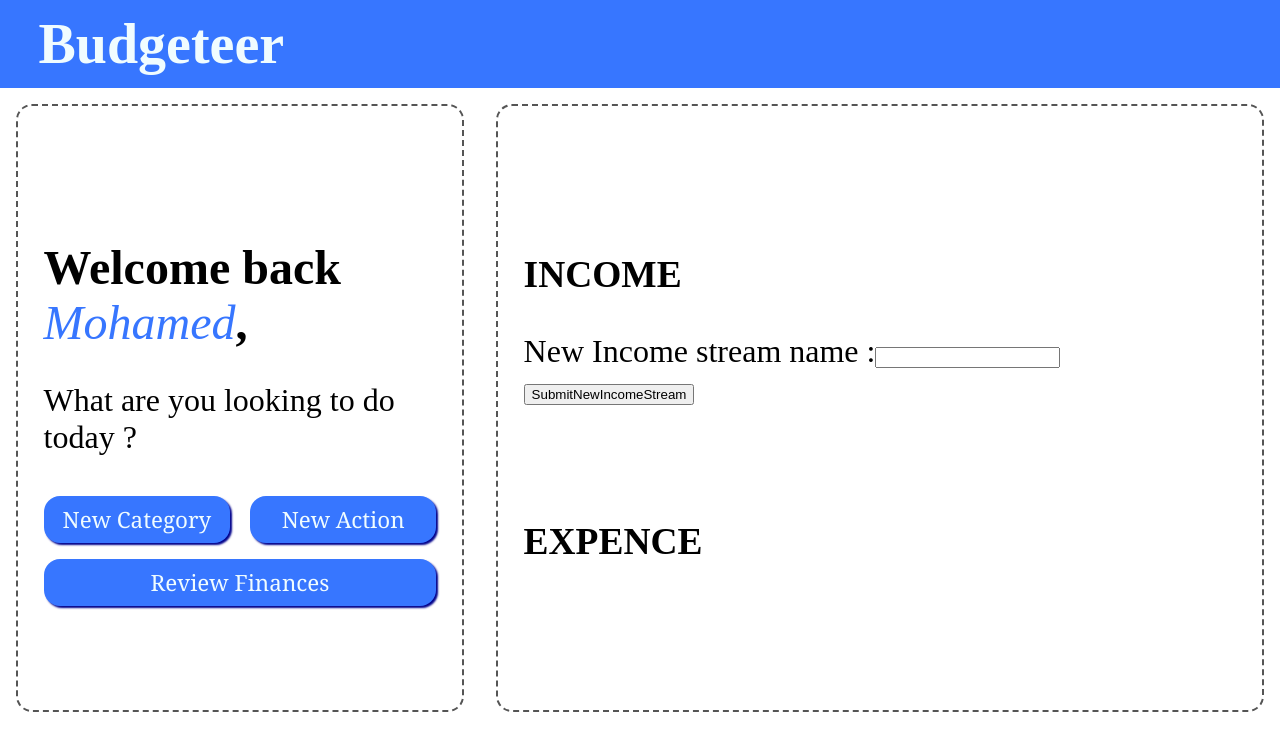
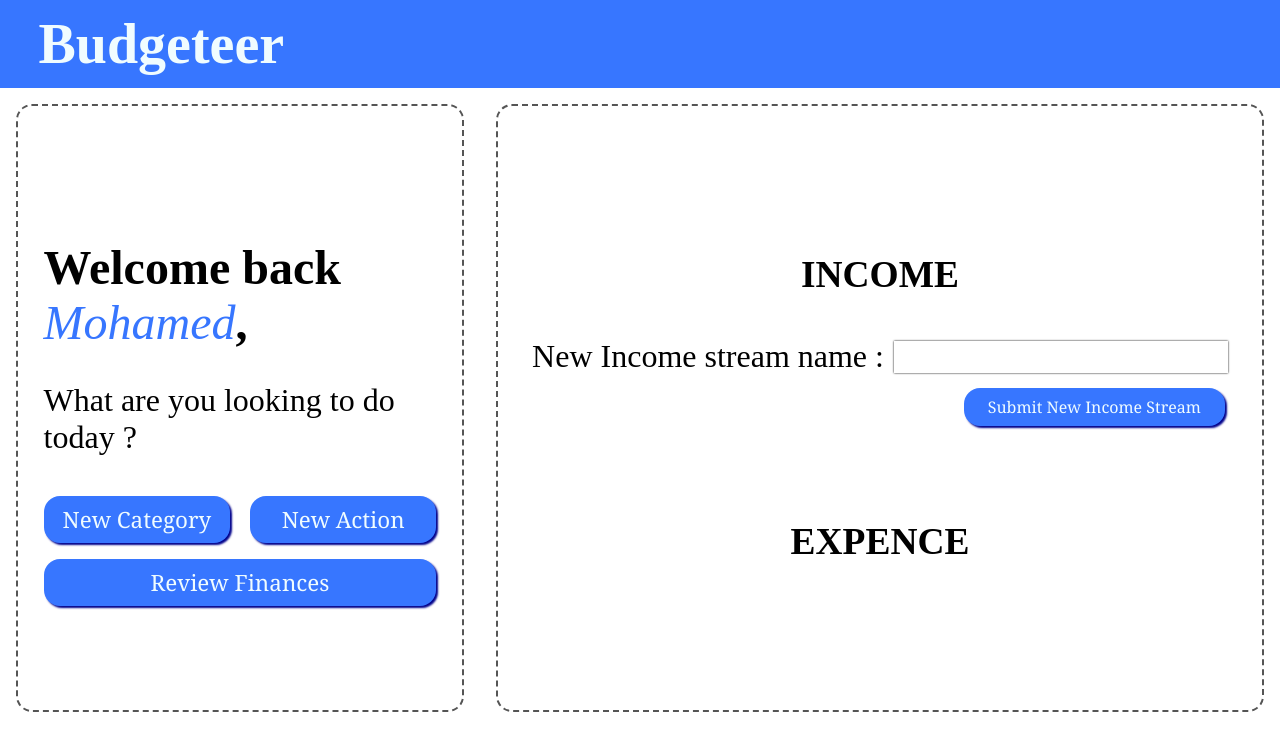
Before and after one commit to MomedAmine/Budgeteer, a React (Vite) app in the folder Budgeteer/: page / in a window 1280 px wide. Shown: the top 750 px of the page. Built offline with nearby package versions, Linux system fonts and the light colour scheme.

Commit message:
CSS for add Action Category

```diff
--- a/Budgeteer/src/assets/AddCategory.jsx
+++ b/Budgeteer/src/assets/AddCategory.jsx
@@ -13,7 +13,7 @@ function AddCategory(props) {
         <div id="AddIncomeHead" className="AddCategoryHead" onClick={()=>changeInOut(true)}>
           <h3> INCOME </h3>
         </div>
-        <div id="AddIncomeForm" style={{transition:"0.3s",overflow :InOut?"":"hidden",width:"100%",height : InOut?"150px":"0px",}}>
+        <div id="AddIncomeForm" style={{transition:"0.5s",overflow :InOut?"":"hidden",width:"100%",height : InOut?"150px":"0px",}}>
           <AddIncomeCategory/>
         </div>
       </div>
@@ -21,7 +21,9 @@ function AddCategory(props) {
         <div id="AddExpenceHead" className="AddCategoryHead" onClick={()=>changeInOut(false)}>
           <h3> EXPENCE </h3>
         </div>
-        <div id="AddIncomeForm" style={{transition:"0.3s",height:"50px",width:"50px",backgroundColor:"#222",height : InOut?"0px":"150px",}}></div>
+        <div id="AddIncomeForm" style={{transition:"0.5s",overflow :InOut?"hidden":"",width:"100%",height : InOut?"0px":"150px",}}>
+          <AddExpenceCategory/>
+        </div>
       </div>
     </div>
   );
--- a/Budgeteer/src/assets/AddExpenceCategory.jsx
+++ b/Budgeteer/src/assets/AddExpenceCategory.jsx
@@ -1,5 +1,17 @@
 function AddExpenceCategory() {
-  return <p>Expence</p>;
+  return (
+  <form action="/SubmitNewExpenceStream" id="SubmitNewExpenceStreamForm" className="SubmitNewCategoryForm">
+    <div id="newExpenceInputDiv">
+      <label htmlFor="newExpenceName">New Expence Category name :</label>
+      <input type="text" name="newExpenceName" id="newExpenceNameInput" />
+    </div>
+    <input
+      type="button"
+      className="SubmitNewCategoryButton"
+      value="Submit New Expence Stream"
+      id="newExpenceSubmitBtn"
+    />
+  </form>);
 }
 
 export default AddExpenceCategory;
--- a/Budgeteer/src/assets/AddIncomeCategory.jsx
+++ b/Budgeteer/src/assets/AddIncomeCategory.jsx
@@ -1,13 +1,14 @@
 function AddIncomeCategory() {
   return (
-    <form action="/SubmitNewIncomeStream" id="SubmitNewIncomeStreamForm">
+    <form action="/SubmitNewIncomeStream" id="SubmitNewIncomeStreamForm" className="SubmitNewCategoryForm">
       <div id="newIncomeInputDiv">
         <label htmlFor="newIncomeName">New Income stream name :</label>
         <input type="text" name="newIncomeName" id="newIncomeNameInput" />
       </div>
       <input
         type="button"
-        value="SubmitNewIncomeStream"
+        className="SubmitNewCategoryButton"
+        value="Submit New Income Stream"
         id="newIncomeSubmitBtn"
       />
     </form>
--- a/Budgeteer/src/index.css
+++ b/Budgeteer/src/index.css
@@ -103,13 +103,11 @@ html {
   margin: 1rem 1rem;
   border: 2px dashed #555;
   border-radius: 1rem;
-  padding: 2%;
+  padding: 0px 0px;
 }
 
   /* Add Category action */
-#addCategoryContainer {
-    width: 100%;
-}
+
 /* #InOutDiv {
   user-select: none;
   width: 100%;
@@ -161,6 +159,79 @@ html {
   border: none;
   box-shadow: 0px 0px 3px gray;
 } */
+/* Add Category CSS */
+.AddCategoryDiv{
+  background-color: #fff;
+}
+#addCategoryContainer{
+  width: 95%;
+  display: flex;
+  flex-direction: column;
+  /* box-shadow: 0px 0px 3px #555 ; */
+  padding: 0px 10px;
+  border-radius: 10px;
+  margin: 0px;
+
+}
+.AddCategoryHead{
+  text-align: center;
+}
+.AddCategoryHead:hover{
+  color: var(--Primary-Color-hover);
+  cursor: pointer;
+  text-shadow: 0px 0px 2px var(--Primary-Color);
+}
+.SubmitNewCategoryForm{
+  display: flex;
+  text-align: center;
+  flex-wrap:wrap;
+  flex-direction: row;
+  justify-content: flex-end;
+  align-items: center;
+}
+.SubmitNewCategoryForm>div{
+  margin: 0px;
+  padding: 0px;
+  width: 100%;
+  display: flex;
+  flex-wrap: wrap;
+  min-width: 60%;
+  text-align: center;
+  justify-content: space-between;
+  align-items: center;
+}
+.SubmitNewCategoryForm>div *{
+  margin: 5px;
+}
+.SubmitNewCategoryForm input[type="text"]{
+  min-width: 40%;
+  flex: 1;
+  border: none;
+  box-shadow: 0px 0px 2px black;
+  height: 2rem;
+}
+.SubmitNewCategoryForm input[type="button"]{
+  min-width: 20%;
+  margin: 0.5rem 0.5rem;
+  background-color: var(--Primary-Color);
+  border: 0;
+  font-size: 1rem;
+  font-family: Georgia, "Times New Roman", Times, serif, serif;
+  font-weight: 400;
+  color: var(--Secondary-Color);
+  border-radius: 1rem;
+  box-shadow: 2px 2px 2px darkblue;
+  transition: 0.1s;
+  padding: 0.5rem 1.5rem;
+}
+.SubmitNewCategoryForm input[type="button"]:hover{
+  background-color: var(--Primary-Color-hover);
+  color: var(--Secondary-Color-hover);
+  /* box-shadow: 2px 2px 5px darkblue; */
+  font-size: 1.05rem;
+  scale: 1.01;
+  cursor: pointer;
+}
 
 
 @media screen and (max-width: 800px) {
```
